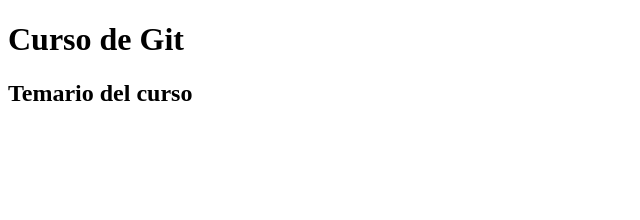
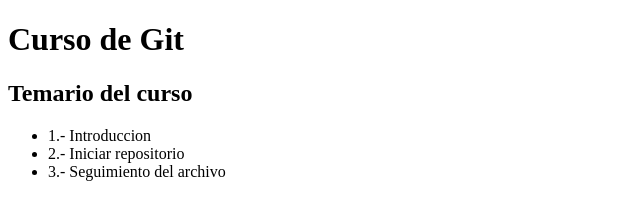
Before and after one commit to MaritzaHdzMunguia/Proyecto, a plain HTML site: page index.html in a window 1280 px wide. Shown: the whole page, without its empty margins (0-640 px from the left). Drawn offline with Linux system fonts and the light colour scheme.

Commit message:
Se actualiza el temario en index.html

```diff
--- a/index.html
+++ b/index.html
@@ -9,5 +9,10 @@
 <body>
     <h1>Curso de Git</h1>
     <h2>Temario del curso</h2>
+    <ul>
+        <li>1.- Introduccion</li>
+        <li>2.- Iniciar repositorio</li>
+        <li>3.- Seguimiento del archivo</li>
+    </ul>
 </body>
 </html>
```
